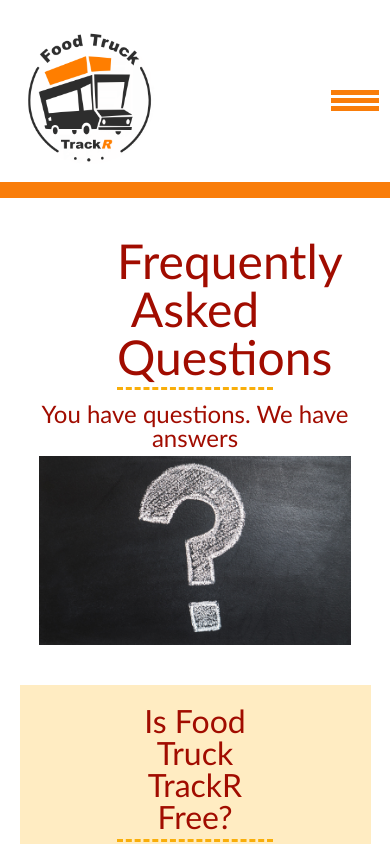
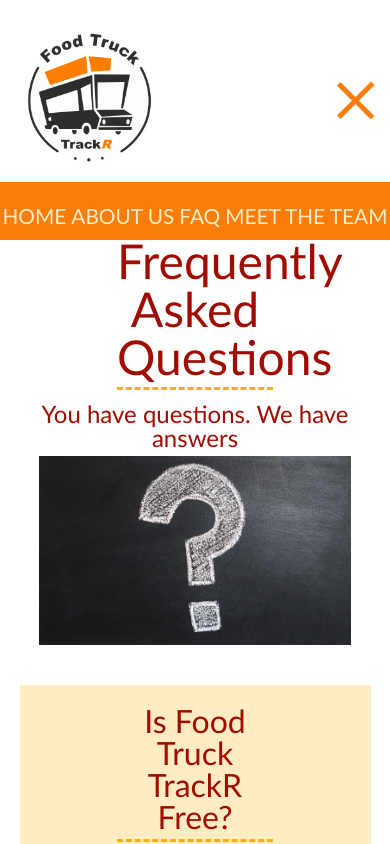
Before and after one commit to Food-Truck-Tracker-Lambda-School/Marketing-page, a plain HTML site: page faq.html in a window 390 px wide. Both pictures are taken after a click on the element 355 px from the left and 100 px from the top of the page. Shown: the top 844 px of the page. Drawn offline with Linux system fonts and the light colour scheme.

Commit message:
Menu Fix

```diff
--- a/faq.css
+++ b/faq.css
@@ -105,7 +105,32 @@ a:hover {
 	color:#A10C00;
 }
 
+/* Toggle Mobile Nav */
 
+.nav-active{
+	display:flex;
+	flex-flow: row nowrap;
+	justify-content: space-around;
+	align-items: center;
+	width: 100%;
+	line-height: 3rem;
+	font-size: 1.3rem;
+	position: absolute;
+	top: 12rem;
+	left:0;
+
+
+}
+
+.toggle .line1{
+transform: rotate(-45deg) translate(-5px, 6px);
+}
+.toggle .line2{
+opacity:0;
+}
+.toggle .line3{
+transform: rotate(45deg) translate(-5px, -6px);
+}
 	/* Main FAQ Styling */
 
 h1 {
--- a/toggle.js
+++ b/toggle.js
@@ -1,5 +1,5 @@
 const navSlide = () =>{
-    const burger = document.querySelector('.burger');
+    const burger = document.querySelector('.burger-menu');
     const nav = document.querySelector('.nav-links');
     const navLinks = document.querySelectorAll('.nav-links a');
     burger.addEventListener('click', () => {
@@ -8,13 +8,7 @@ const navSlide = () =>{
         nav.classList.toggle('nav-active');
         //Animate Links
 
-        navLinks.forEach((link, index) => {
-            if(link.style.animation){
-                link.style.animation = '';
-            } else {
-                link.style.animation = `navLinkFade 0.5s ease forwards ${index / 7 + 1}s`;
-            }
-        });
+
 
         //Burger Animation
         burger.classList.toggle('toggle');
```
